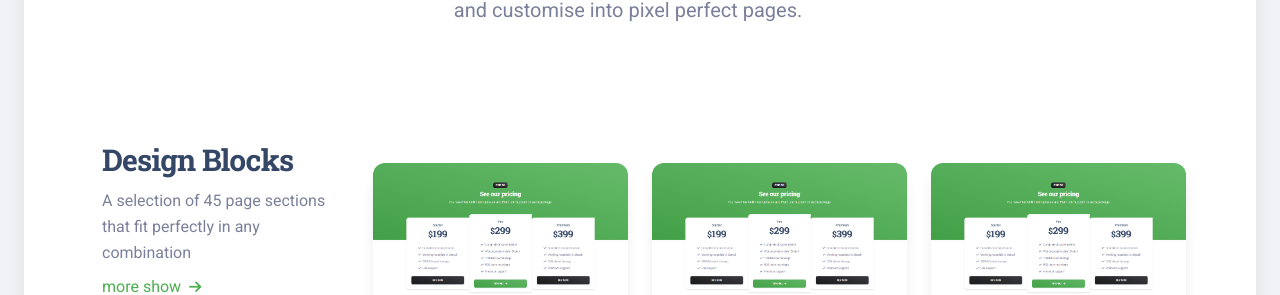
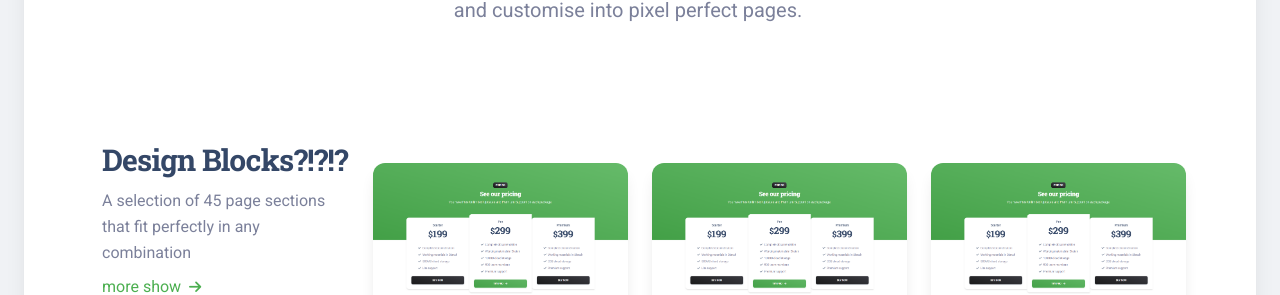
Before and after one commit to hyobin86/testPro, a Vue app: page / in a window 1280 px wide. Shown: the part 1609-1904 px from the top of the page. Built offline with nearby package versions, Linux system fonts and the light colour scheme.

Commit message:
test1111

```diff
--- a/src/views/Data/listData.js
+++ b/src/views/Data/listData.js
@@ -3,7 +3,7 @@ import img from "@/assets/img/pricing.png";
 
 export default [
   {
-    heading: "Design Blocks",
+    heading: "Design Blocks?!?!?",
     description:
       "A selection of 45 page sections that fit perfectly in any combination",
     items: [
```
